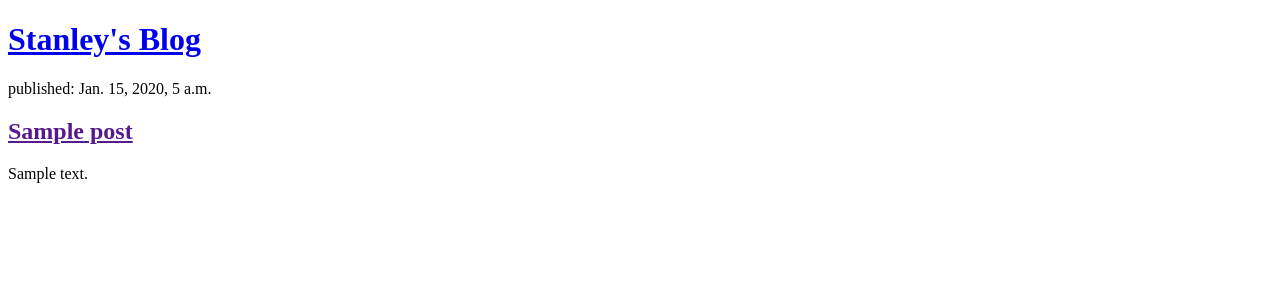
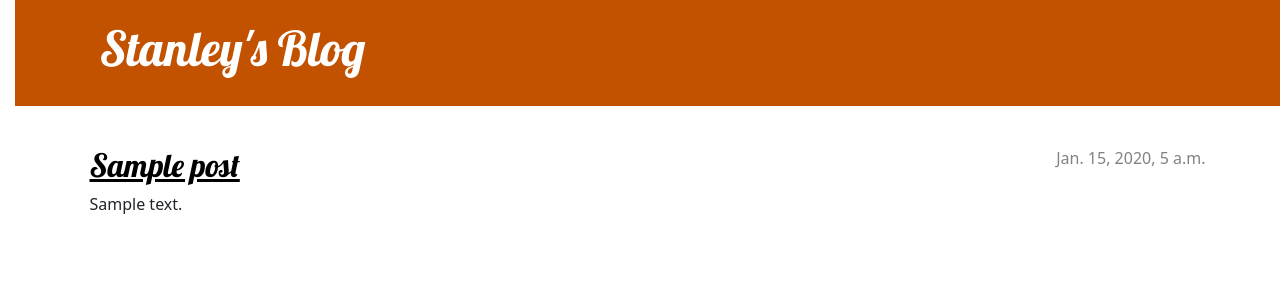
Before and after one commit to stanley-c-yu/my-first-blog, a Django app: page / in a window 1280 px wide. Shown: the top 300 px of the page. Run offline with Django 3.2, Linux system fonts and the light colour scheme; tables that the repository leaves empty hold one stand-in row (values such as "Sample post").

Commit message:
Added css file to blog app to add some aesthetic flair.

```diff
--- /dev/null
+++ b/blog/static/css/blog.css
@@ -0,0 +1,79 @@
+h1 a, h2 a {
+    color: #C25100;
+	font-family: 'Lobster';
+}
+
+body {
+	padding-left: 15px;
+}
+
+.page-header {
+    background-color: #C25100;
+    margin-top: 0;
+    margin-bottom: 40px;
+    padding: 20px 20px 20px 40px;
+}
+
+.page-header h1,
+.page-header h1 a,
+.page-header h1 a:visited,
+.page-header h1 a:active {
+    color: #ffffff;
+    font-size: 36pt;
+    text-decoration: none;
+}
+
+h1,
+h2,
+h3,
+h4 {
+    font-family: 'Lobster', cursive;
+}
+
+.date {
+    color: #828282;
+}
+
+.save {
+    float: right;
+}
+
+.post-form textarea,
+.post-form input {
+    width: 100%;
+}
+
+.top-menu,
+.top-menu:hover,
+.top-menu:visited {
+    color: #ffffff;
+    float: right;
+    font-size: 26pt;
+    margin-right: 20px;
+}
+
+.post {
+    margin-bottom: 70px;
+}
+
+.post h2 a,
+.post h2 a:visited {
+    color: #000000;
+}
+
+.post > .date,
+.post > .actions {
+    float: right;
+}
+
+.btn-secondary,
+.btn-secondary:visited {
+    color: #C25100;
+    background: none;
+    border-color: #C25100;
+}
+
+.btn-secondary:hover {
+    color: #FFFFFF;
+    background-color: #C25100;
+}
--- a/blog/templates/blog/post_list.html
+++ b/blog/templates/blog/post_list.html
@@ -1,19 +1,33 @@
+{% load static %}
 <!DOCTYPE html>
 
 <html>
 	<head>
+		<link rel="stylesheet" href="https://cdn.jsdelivr.net/npm/bootstrap@5.1.3/dist/css/bootstrap.min.css" integrity="sha384-1BmE4kWBq78iYhFldvKuhfTAU6auU8tT94WrHftjDbrCEXSU1oBoqyl2QvZ6jIW3" crossorigin="anonymous">
+		<link href="//fonts.googleapis.com/css?family=Lobster&subset=latin,latin-ext" rel="stylesheet" type="text/css">
+		<link rel="stylesheet" href="{% static 'css/blog.css' %}">
 		<title>Stanley's Blog</title>
 	</head>
 	<body>
-	<header>
+	<header class = "page-header">
+		<div class = "container">
 			<h1><a = href="/">Stanley's Blog</a></h1>
+		</div>
 	</header>
+	<main class="container">
+		<div class="row">
+			<div class="col">
 				{% for post in posts %}
-		<article>
-			<time>published: {{ post.published_date }}</time>
+					<article class="post">
+						<time class="date">
+							{{ post.published_date }}
+						</time>
 						<h2><a href="">{{ post.title }}</a></h2>
 						<p>{{ post.text|linebreaksbr }}</p>
 					</article>
 				{% endfor %}
+			</div>
+		</div>
+	</main>
 	</body>
 </html>
```
Lines whose indentation alone changed are shown as unchanged.
